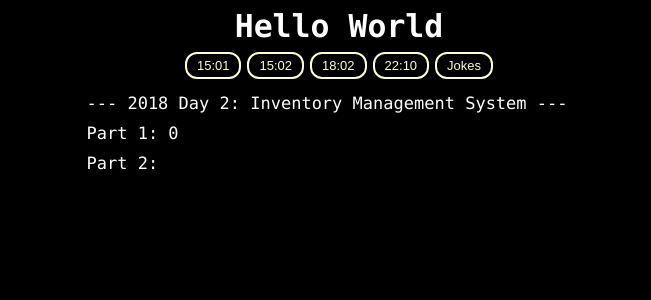
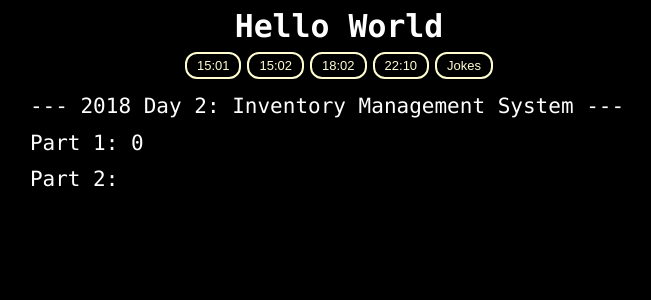
Before and after one commit to nuoxoxo/gig, a React (Vite) app: page / in a window 1280 px wide. Both pictures are taken after a click on the button "18:02". Shown: the top 300 px of the page, without its empty margins (301-952 px from the left). Built offline with nearby package versions, Linux system fonts and the light colour scheme; no server answers.

Commit message:
fixing 1802 left div shrunk

```diff
--- a/src/includes/Aoc1802.tsx
+++ b/src/includes/Aoc1802.tsx
@@ -107,7 +107,8 @@ var Aoc1802 = () => {
     { lines ?
       <div className='playground'>
         <div className="field res"
-          style={{ fontSize: fontSize1802 }} >
+          // style={{ fontSize: fontSize1802 }}
+        >
           <span>--- 2018 Day 2: Inventory Management System ---</span>
           <span>Part 1: {p1}</span>
           <span>Part 2: {p2}</span>
```
